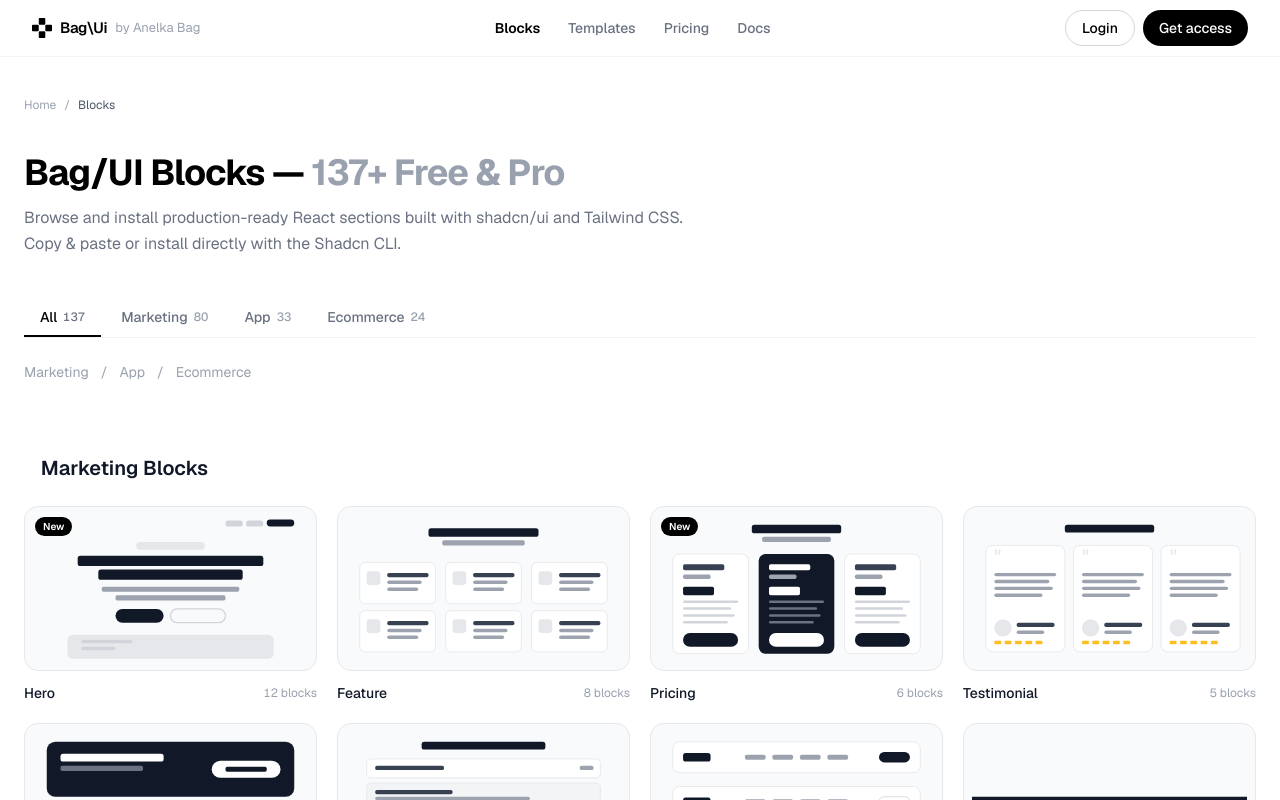
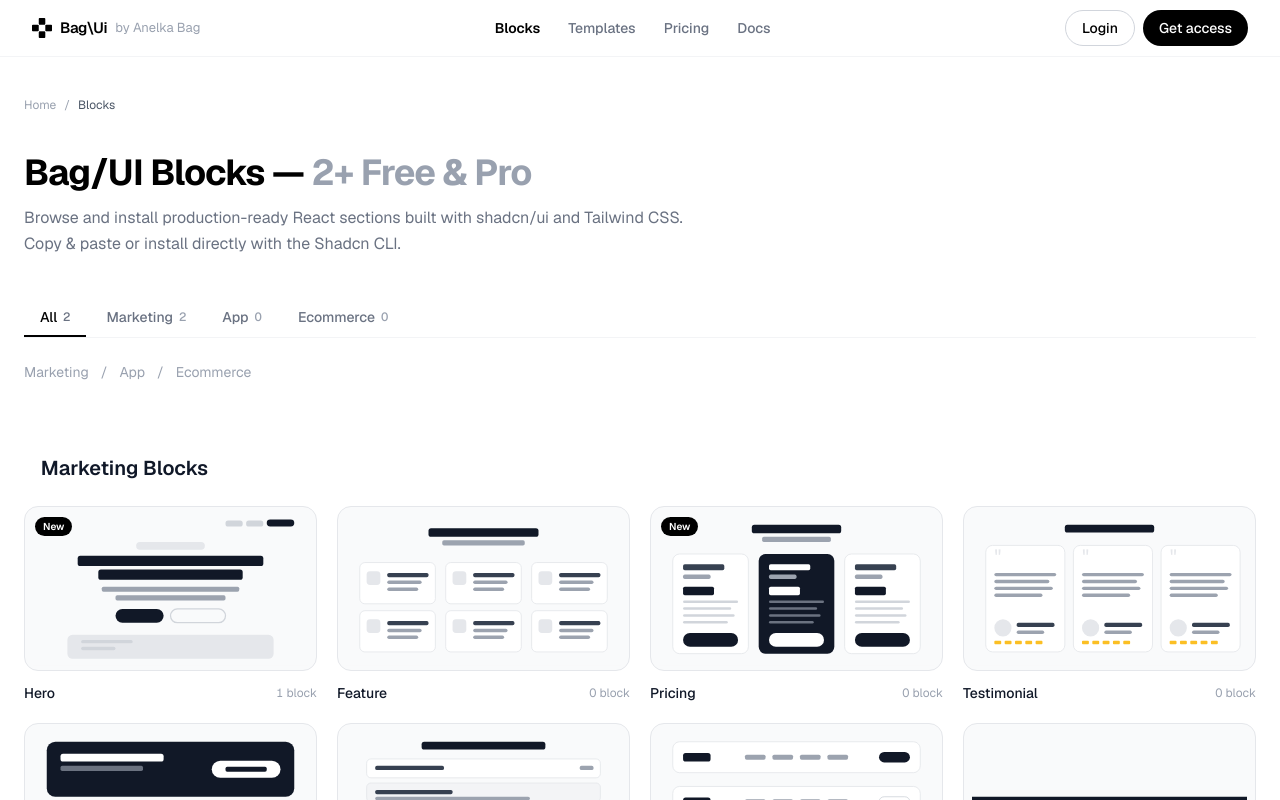
Before and after one commit to anelkabag/bag-ui, a Next.js app: page /blocks in a window 1280 px wide. Shown: the top 800 px of the page. Built offline with nearby package versions, Linux system fonts and the light colour scheme.

Commit message:
fix; la bonne recup les nombres des composant par blocks

```diff
--- a/app/blocks/page.tsx
+++ b/app/blocks/page.tsx
@@ -4,6 +4,11 @@ import React, { useState } from "react";
 import { motion, AnimatePresence } from "framer-motion";
 import Link from "next/link";
 import Image from "next/image";
+import registryJson from "@/registry.json";
+import {
+  countRegistryItemsForCategory,
+  RegistryItem,
+} from "@/lib/block-categories";
 
 // ─── Types ────────────────────────────────────────────────────────────────────
 type FilterType = "all" | "marketing" | "app" | "ecommerce";
@@ -17,6 +22,12 @@ type BlockItem = {
   description?: string;
 };
 
+const registry = registryJson as { items: RegistryItem[] };
+
+function getBlockCount(blockId: string) {
+  return countRegistryItemsForCategory(blockId, registry.items);
+}
+
 // ─── Nav ──────────────────────────────────────────────────────────────────────
 const NAV_LINKS = [
   { label: "Blocks", href: "/blocks" },
@@ -26,7 +37,7 @@ const NAV_LINKS = [
 ] as const;
 
 // ─── Block catalog data ───────────────────────────────────────────────────────
-export const MARKETING_BLOCKS: BlockItem[] = [
+const MARKETING_BLOCKS_RAW: BlockItem[] = [
   { id: "hero", label: "Hero", count: 12, pro: true, new: true },
   { id: "feature", label: "Feature", count: 8, pro: false, new: false },
   { id: "pricing", label: "Pricing", count: 6, pro: true, new: true },
@@ -45,7 +56,12 @@ export const MARKETING_BLOCKS: BlockItem[] = [
   { id: "signup", label: "Sign Up", count: 4, pro: true, new: false },
 ];
 
-export const APP_BLOCKS: BlockItem[] = [
+export const MARKETING_BLOCKS = MARKETING_BLOCKS_RAW.map((block) => ({
+  ...block,
+  count: getBlockCount(block.id),
+}));
+
+const APP_BLOCKS_RAW: BlockItem[] = [
   { id: "dashboard", label: "Dashboard", count: 6, pro: true, new: false },
   { id: "sidebar", label: "Sidebar", count: 5, pro: false, new: false },
   { id: "data-table", label: "Data Table", count: 4, pro: true, new: false },
@@ -62,7 +78,12 @@ export const APP_BLOCKS: BlockItem[] = [
   { id: "todo-list", label: "Todo List", count: 3, pro: false, new: false },
 ];
 
-export const ECOMMERCE_BLOCKS: BlockItem[] = [
+export const APP_BLOCKS = APP_BLOCKS_RAW.map((block) => ({
+  ...block,
+  count: getBlockCount(block.id),
+}));
+
+const ECOMMERCE_BLOCKS_RAW: BlockItem[] = [
   {
     id: "product-list",
     label: "Product List",
@@ -94,6 +115,11 @@ export const ECOMMERCE_BLOCKS: BlockItem[] = [
     new: false,
   },
 ];
+
+export const ECOMMERCE_BLOCKS = ECOMMERCE_BLOCKS_RAW.map((block) => ({
+  ...block,
+  count: getBlockCount(block.id),
+}));
 
 // ─── Inline SVG previews ──────────────────────────────────────────────────────
 export function BlockPreview({ id }: { id: string }) {
```
